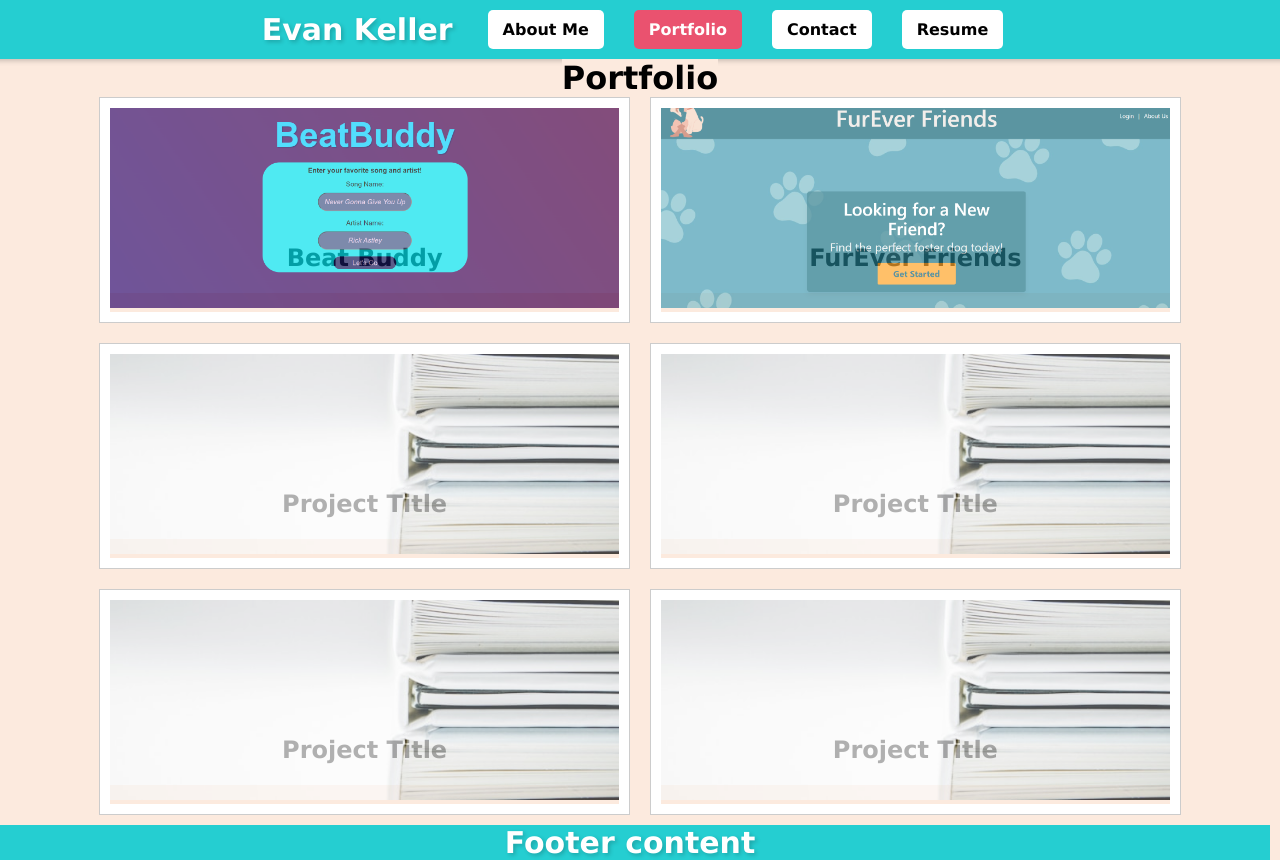
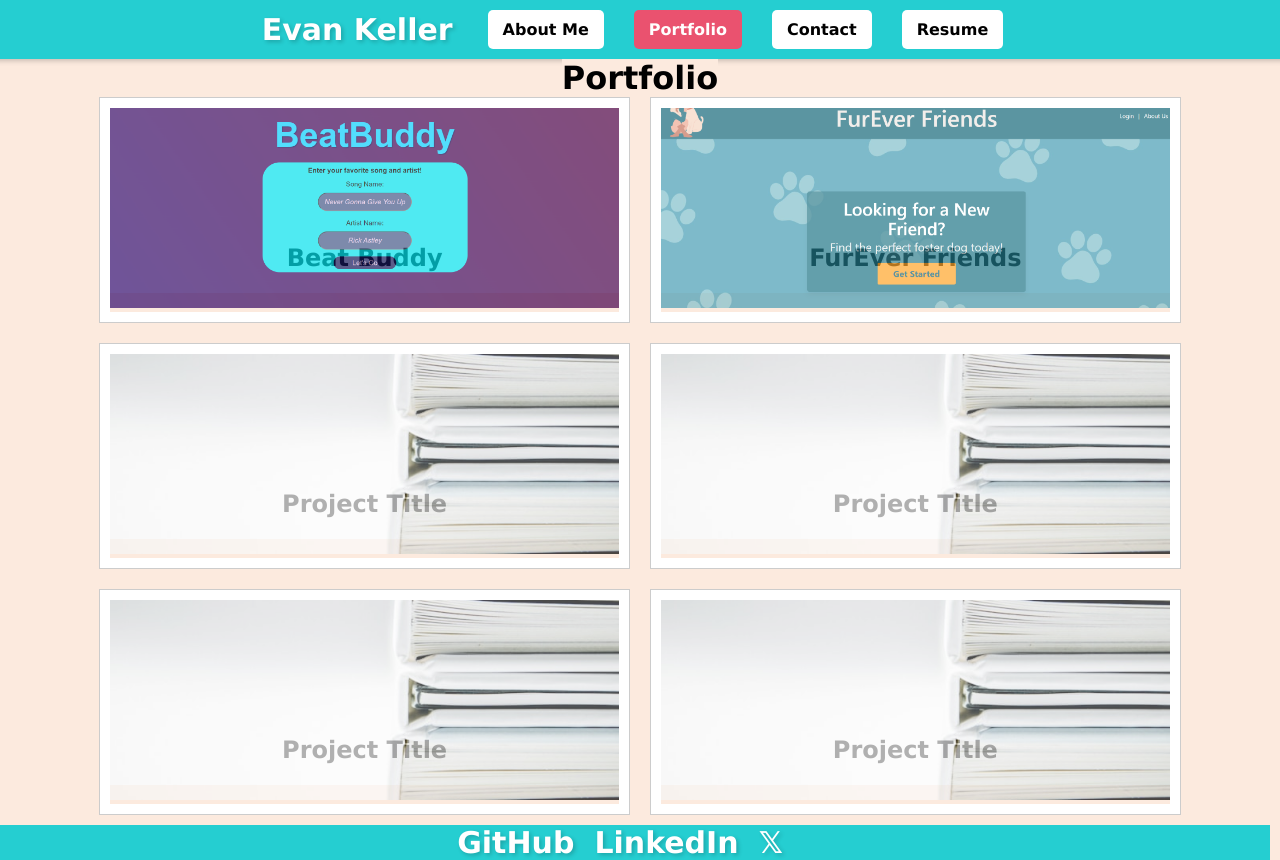
Before and after one commit to 33649EK/reactjs-portfolio-evanK, a React (Vite) app: page /Portfolio in a window 1280 px wide. Built offline with nearby package versions, Linux system fonts and the light colour scheme.

Commit message:
main functionality completed

```diff
--- a/src/App.css
+++ b/src/App.css
@@ -43,6 +43,13 @@ footer {
   /* margin-bottom: 15px; */
   font-size: 30px;
   text-shadow: 2px 2px 4px rgba(0, 0, 0, 0.2);
+}
+
+.footerLink {
+  color: var(--white);
+  text-decoration: none;
+  background-color: var(--robin-blue);
+  margin-right: 20px;
 }
 
 .name {
--- a/src/components/Footer.jsx
+++ b/src/components/Footer.jsx
@@ -1,5 +1,11 @@
 const Footer = () => {
-  return <footer>Footer content</footer>;
+  return (
+    <footer>
+      <a href="https://github.com/33649EK" className="footerLink">GitHub</a>
+      <a href="https://linkedin.com/" className="footerLink">LinkedIn</a>
+      <a href="https://twitter.com/" className="footerLink">𝕏</a>
+    </footer>
+  );
 };
 
 export default Footer;
```
Also changed, not shown: 4 other files (tests, documents, lock files or other folders).
